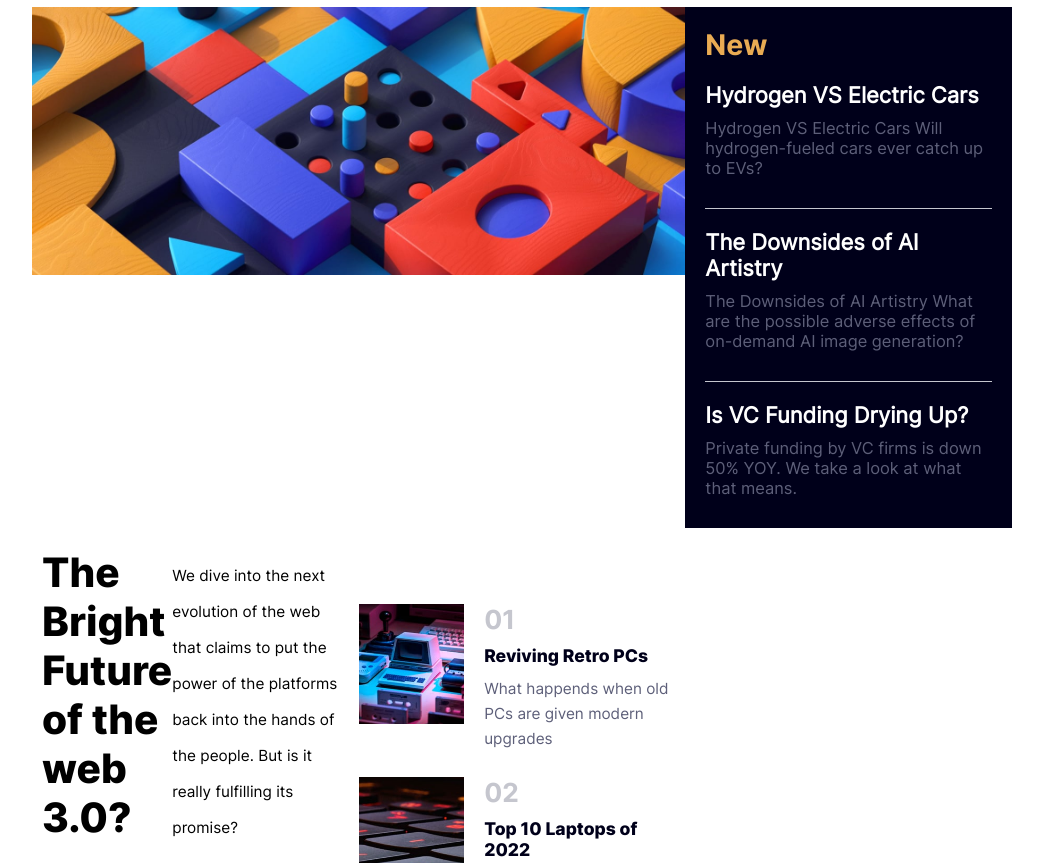
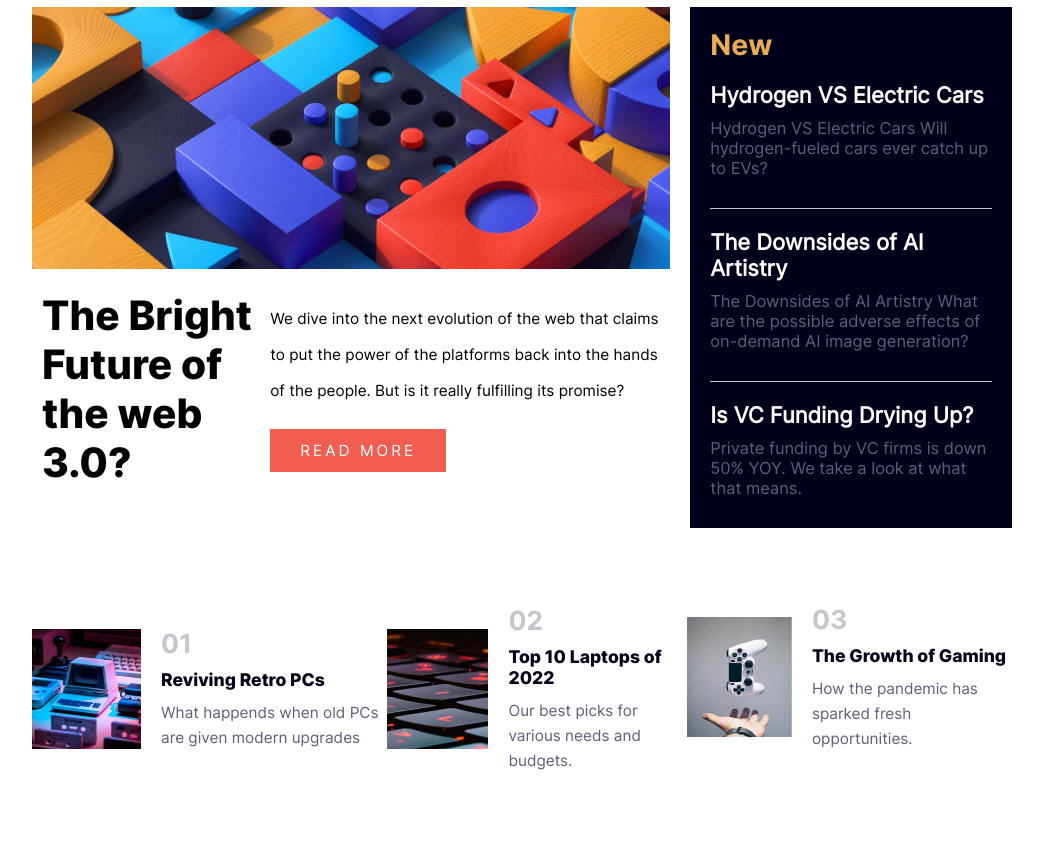
Before and after one commit to Betoml5/News-homepage, a plain HTML site: page index.html in a window 1280 px wide. Shown: the part 74-937 px from the top of the page, without its empty margins (118-1161 px from the left). After the commit the page ends 885 px from the top, so only its background shows below. Drawn offline with Linux system fonts and the light colour scheme.

Commit message:
Fix news articles layout

```diff
--- a/css/styles.css
+++ b/css/styles.css
@@ -178,8 +178,8 @@ html {
 
   .container__main picture {
     grid-column: 1/3;
+    grid-row: 1/2;
   }
-
   .header__desktopMenu {
     display: flex;
   }
@@ -187,6 +187,7 @@ html {
   .container__main-articles {
     grid-column: 3/4;
     grid-row: 1/2;
+    margin-left: 20px;
   }
 
   .header__desktopMenu a {
@@ -204,4 +205,19 @@ html {
   .container__main-firstSection {
     display: flex;
   }
+
+  .container__main-pictureNewsWrapper {
+    display: flex;
+    grid-column: 1/-1;
+  }
+
+  .container__main-retroArticles {
+    display: flex;
+    grid-column: 1/-1;
+  }
+
+  .container__main-retroArticle {
+    justify-content: center;
+    align-items: center;
+  }
 }
--- a/index.html
+++ b/index.html
@@ -38,24 +38,30 @@
 
     <section class="container">
       <main class="container__main">
+        <section class="container__main-pictureNewsWrapper">
+          <section>
             <picture>
               <source
                 media="(min-width: 1024px)"
                 srcset="./assets/images/image-web-3-desktop.jpg"
               />
-          <img src="./assets/images/image-web-3-mobile.jpg" alt="image-web-3" />
+              <img
+                src="./assets/images/image-web-3-mobile.jpg"
+                alt="image-web-3"
+              />
             </picture>
 
             <section class="container__main-firstSection">
               <h3>The Bright Future of the web 3.0?</h3>
               <div class="container__main-firstSection-button">
                 <p>
-              We dive into the next evolution of the web that claims to put the
-              power of the platforms back into the hands of the people. But is
-              it really fulfilling its promise?
+                  We dive into the next evolution of the web that claims to put
+                  the power of the platforms back into the hands of the people.
+                  But is it really fulfilling its promise?
                 </p>
                 <a href="#">Read more</a>
               </div>
+            </section>
           </section>
 
           <section class="container__main-articles">
@@ -86,6 +92,7 @@
                 </p>
               </div>
             </div>
+          </section>
         </section>
 
         <section class="container__main-retroArticles">
--- a/js/index.js
+++ b/js/index.js
@@ -1 +1,2 @@
 const menu = document.querySelector("#menu");
+const button = document.querySelector("#button");
```
Lines whose indentation alone changed are shown as unchanged.
